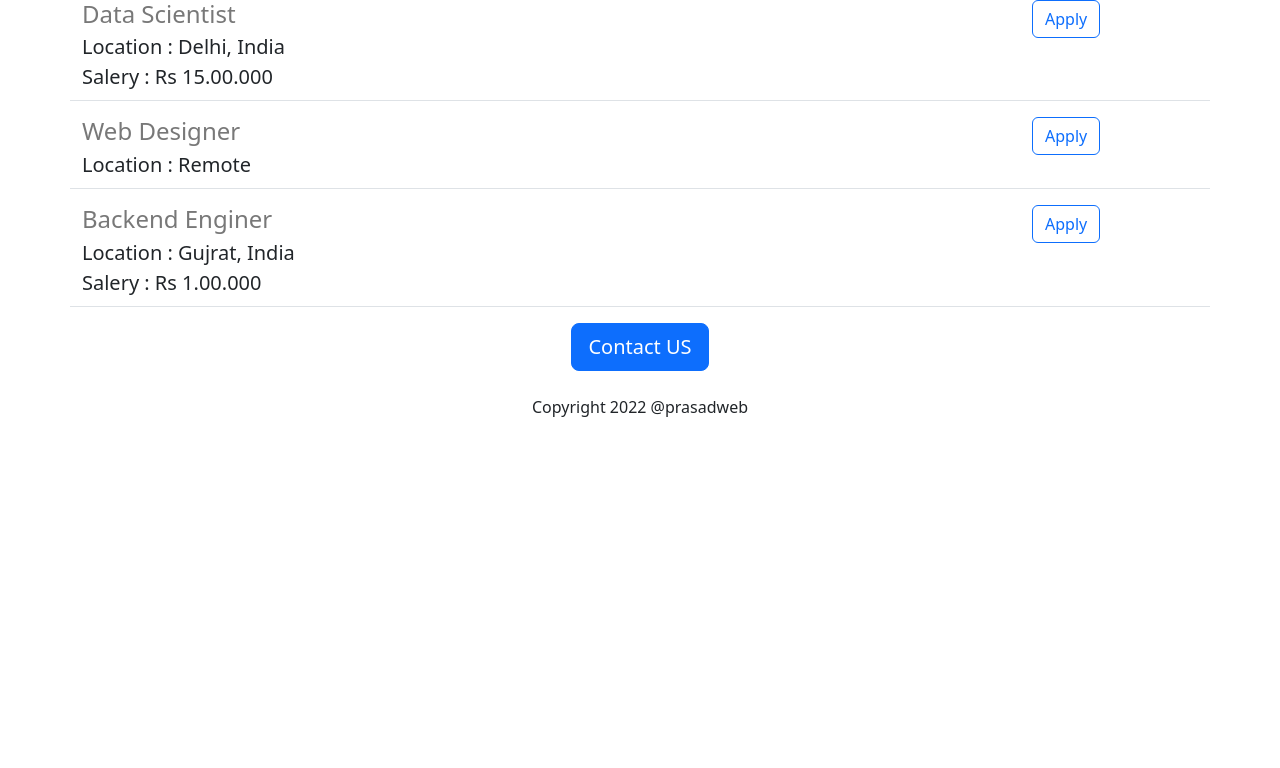
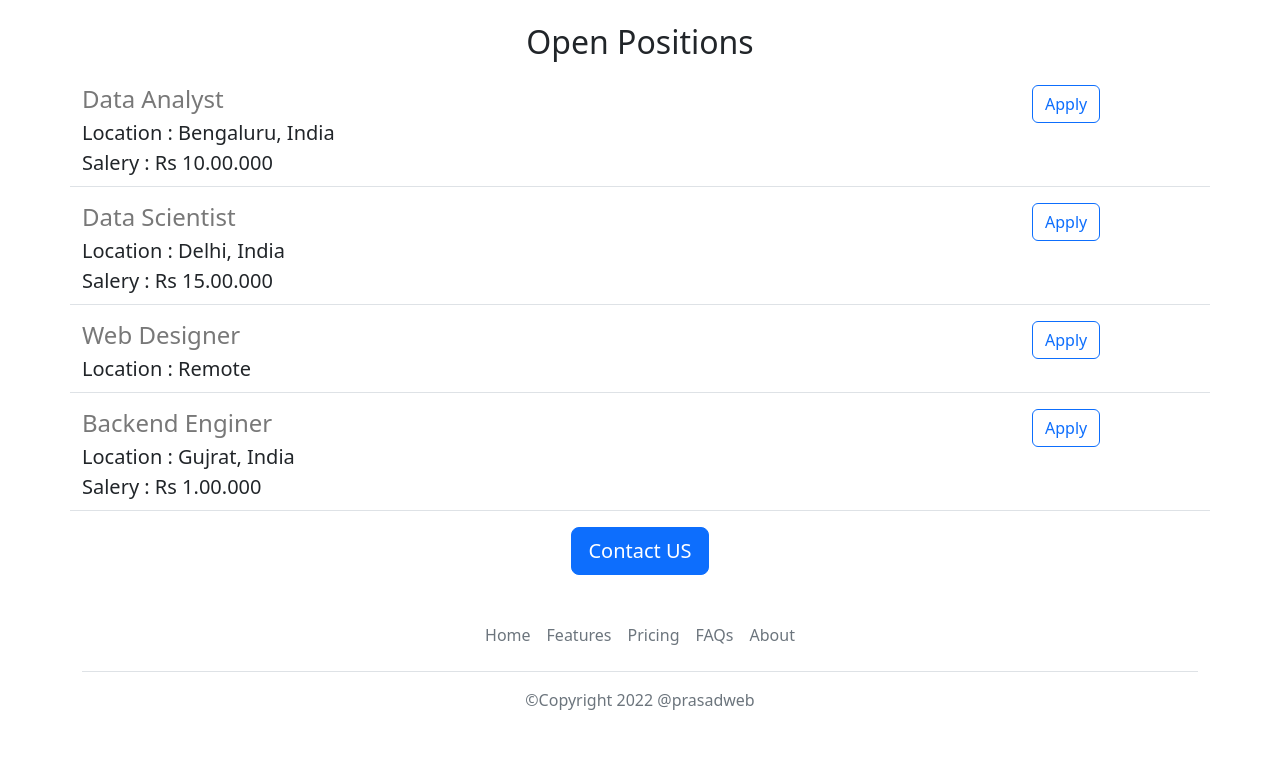
Before and after one commit to prasadmhatre26/flask_website, a Flask app: page / in a window 1280 px wide. Shown: the part 851-1619 px from the top of the page. Before the commit the page ends 1268 px from the top, so only its background shows below. Run offline with Flask 2, Linux system fonts and the light colour scheme.

Commit message:
add all function and css html

```diff
--- /dev/null
+++ b/templates/footer.html
@@ -0,0 +1,12 @@
+<div class="container">
+    <footer class="py-3 my-4">
+      <ul class="nav justify-content-center border-bottom pb-3 mb-3">
+        <li class="nav-item"><a href="https://mailtolink.me/" class="nav-link px-2 text-muted">Home</a></li>
+        <li class="nav-item"><a href="https://mailtolink.me/" class="nav-link px-2 text-muted">Features</a></li>
+        <li class="nav-item"><a href="https://mailtolink.me/" class="nav-link px-2 text-muted">Pricing</a></li>
+        <li class="nav-item"><a href="https://mailtolink.me/" class="nav-link px-2 text-muted">FAQs</a></li>
+        <li class="nav-item"><a href="https://mailtolink.me/" class="nav-link px-2 text-muted">About</a></li>
+      </ul>
+      <p class="text-center text-muted">&copy;Copyright 2022 @prasadweb</p>
+    </footer>
+  </div>
--- a/templates/home.html
+++ b/templates/home.html
@@ -10,18 +10,26 @@
             height: 360px;
             width: 100%;
             object-fit: center;
+            margin-bottom: 16px;
           }
     </style>
 </head>
 
 <body>
+    {% include 'nav.html' %}
+    <img class="img-fluid" id="banner" src="/static/webcareer.jpg" >
     <div class="container">
-        <h1 class="text-center mt-4 mb-2">{{companyname}} </h1>
-        <img class="img-fluid" id="banner" src="/static/webcareer.jpg" >
-        <h2 class="text-center mt-4 mb-2">About Prasad Website</h2>
+        <h1 class="text-center mt-4 mb-2"> About {{companyname}} </h1>
+        <div class="row" style="margin-bottom:16px;">
+            <div class="col-md-6">
         <p class="lead mt-4 mb-2">
             Lorem ipsum dolor sit amet, consectetur adipiscing elit, sed do eiusmod tempor incididunt ut labore et dolore magna aliqua. Ut enim ad minim veniam, quis nostrud exercitation ullamco laboris nisi ut aliquip ex ea commodo consequat. Duis aute irure dolor in reprehenderit in voluptate velit esse cillum dolore eu fugiat nulla pariatur. Excepteur sint occaecat cupidatat non proident, sunt in culpa qui officia deserunt mollit anim id est laborum.
         </p>
+    </div>
+    <div class="d-none d-md-block col-md-6">
+        <img src="/static/people.jpg" style="height:340px; border-radius:4px;">
+    </div>
+    </div>
         <h2 class="text-center mt-4 mb-2">Open Positions</h2>
         <div class="lead mt-4 mb-2">
            {% for job in jobs %}
@@ -29,9 +37,9 @@
            {% endfor %}
         </div>
         <div style="text-align: center;">
-        <button class="btn btn-primary btn-lg">Contact US</button>
-        <p class="text-center mt-4">Copyright 2022 @prasadweb</p>
+        <a href="mailto:prasadmhatre1297@gmail.com?subject=Application%20for%20contacts&body=My%20Name%3A%20%3CYour%20Name%20Here%3E%0D%0AMy%20Resume%20Link%20%3A%20%3CResume%20link%3E%0D%0AMy%20Linkdin%20Link%20%3A%20%3CLinkdin%20Link%3E" class="btn btn-primary btn-lg">Contact US</a>
         </div>
     </div>
+    {% include 'footer.html' %}
 </body>
 </html>
--- a/templates/jobitam.html
+++ b/templates/jobitam.html
@@ -15,6 +15,6 @@
         {% endif %}
     </div>
         <div class="col-2">
-            <button type="button" class="btn btn-outline-primary">Apply</button>
+            <a href="mailto:prasadmhatre1297@gmail.com?subject=Application%20for%20{{job['title']}}&body=My%20Name%3A%20%3CYour%20Name%20Here%3E%0D%0AMy%20Resume%20Link%20%3A%20%3CResume%20link%3E%0D%0AMy%20Linkdin%20Link%20%3A%20%3CLinkdin%20Link%3E" type="button" class="btn btn-outline-primary">Apply</a>
         </div>
 </div>
```
Also changed, not shown: static/bootstrap-logo.svg (added), 1 other file.
